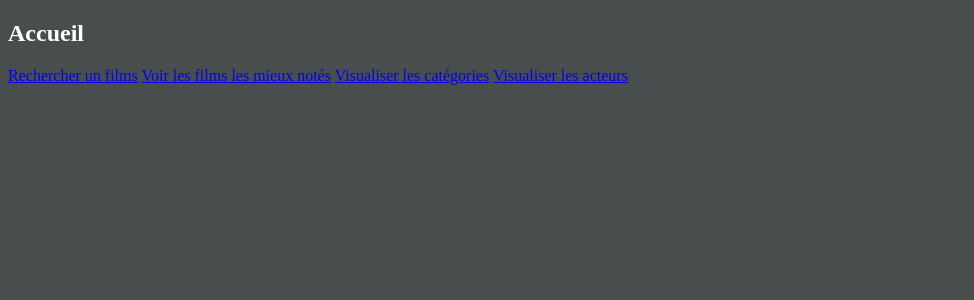
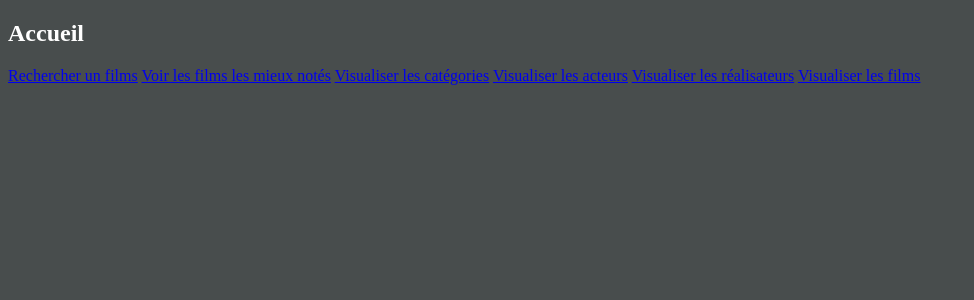
Before and after one commit to T-otor/filmographie, a Django app: template webapp/templates/webapp/index.html in a window 1280 px wide. Shown: the part 116-416 px from the top of the page, without its empty margins (0-974 px from the left). Run offline with Django 3.2, Linux system fonts and the light colour scheme; the template is opened without the code that fills it, so the values that code supplies are empty; parts of the project's set-up code (start-up, migrations or seed data) failed here and were passed over.

Commit message:
Ca avance correctement

```diff
--- a/webapp/templates/webapp/index.html
+++ b/webapp/templates/webapp/index.html
@@ -8,6 +8,9 @@
             <a href='/webapp/best'class="bouton">Voir les films les mieux notés</a>
             <a href='/webapp/show_cat'class='bouton'>Visualiser les catégories</a>
             <a href='/webapp/show_act'class='bouton'>Visualiser les acteurs</a>
+            <a href='/webapp/show_real'class='bouton'>Visualiser les réalisateurs</a>
+            <a href='/webapp/show_film'class='bouton'>Visualiser les films</a>
+
         </section>
 
         {% endblock %}
```
